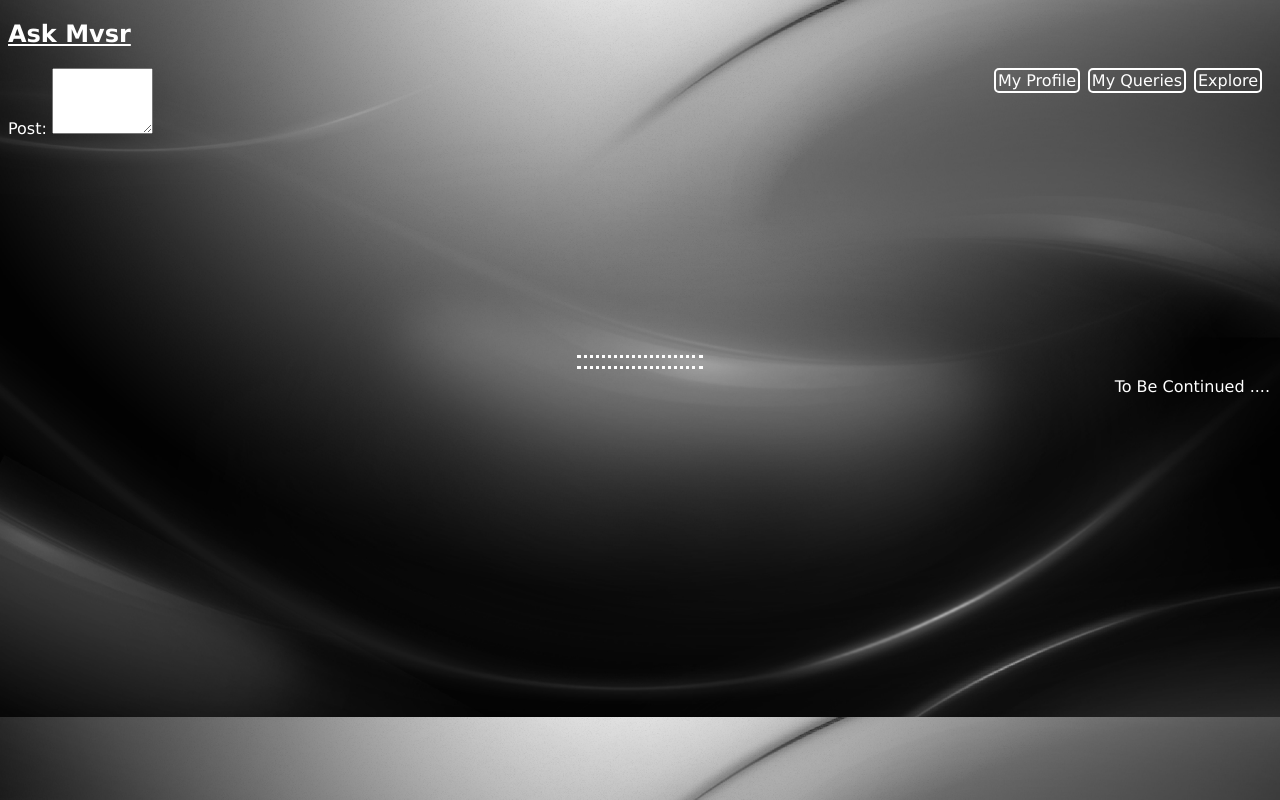
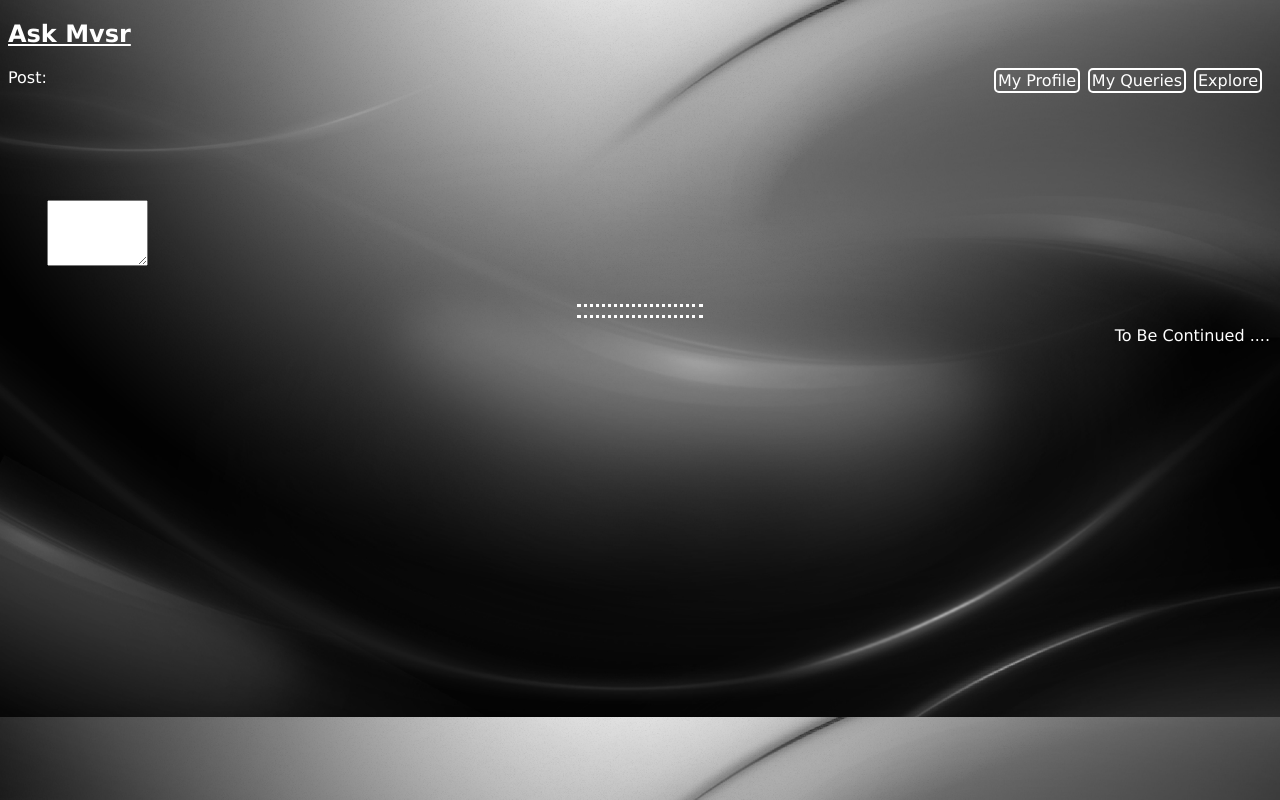
Before and after one commit to MadhuriChoula/maddy, a plain HTML site: page index.html in a window 1280 px wide. Drawn offline with Linux system fonts and the light colour scheme.

Commit message:
Update mine.css

```diff
--- a/mine.css
+++ b/mine.css
@@ -66,3 +66,8 @@ position:absolute;
 
 
 }
+
+#text{
+   position:absolute;
+   top:200px;
+}
```
